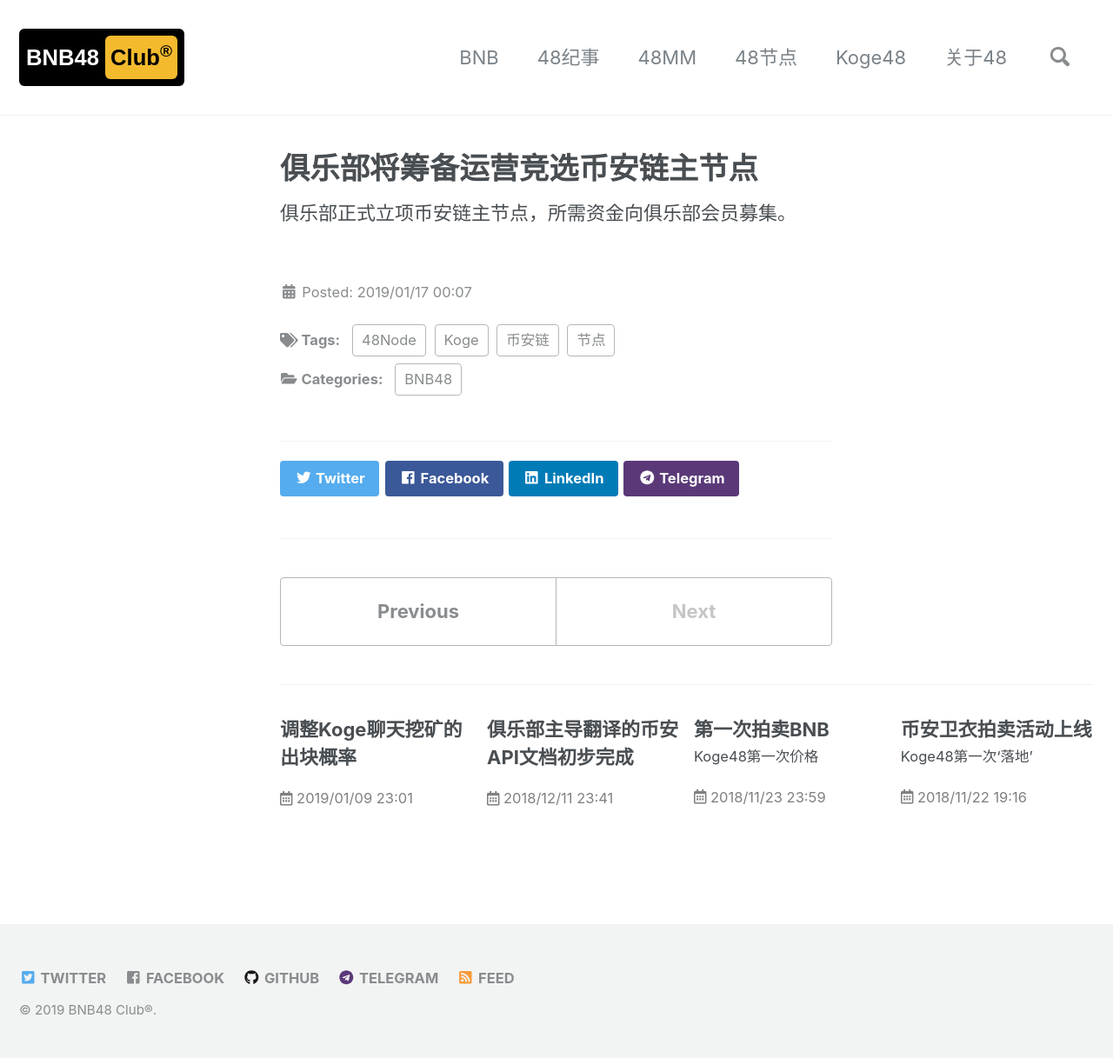
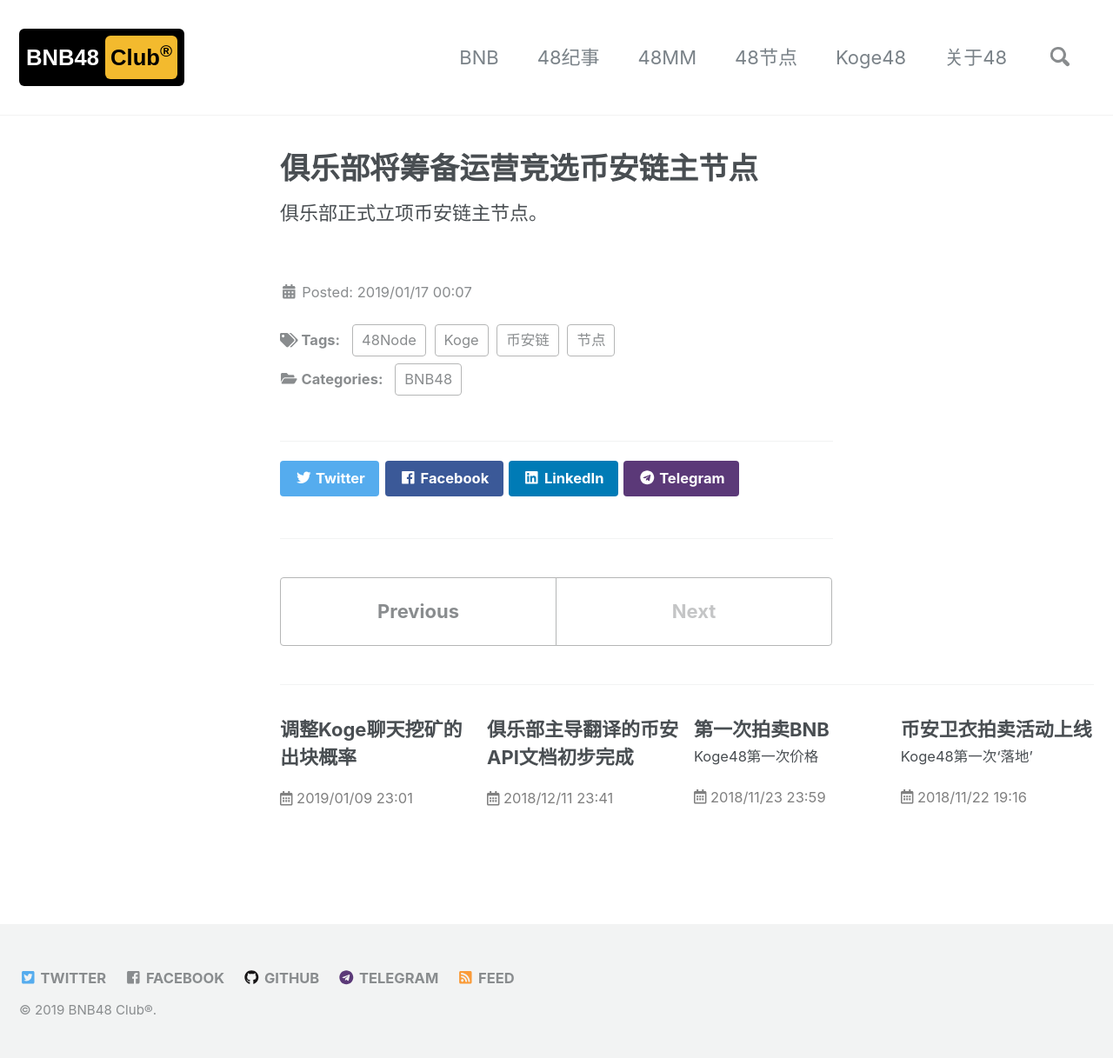
Before and after one commit to 48Club/BNB48Club.github.io, a Jekyll site: the page built from _posts/2019-01-17-BNB48俱乐部将筹备运营竞选币安链主节点.md, in a window 1280 px wide. Shown: the whole page at 87% size. Built offline with Jekyll 4.4.1, drawn with Linux system fonts in a browser that asks for light colours.

Commit message:
去掉向会员募集字样

```diff
--- a/_posts/2019-01-17-BNB48俱乐部将筹备运营竞选币安链主节点.md
+++ b/_posts/2019-01-17-BNB48俱乐部将筹备运营竞选币安链主节点.md
@@ -7,4 +7,4 @@
 category:
   - BNB48
 ---
-俱乐部正式立项币安链主节点，所需资金向俱乐部会员募集。
+俱乐部正式立项币安链主节点。
```
